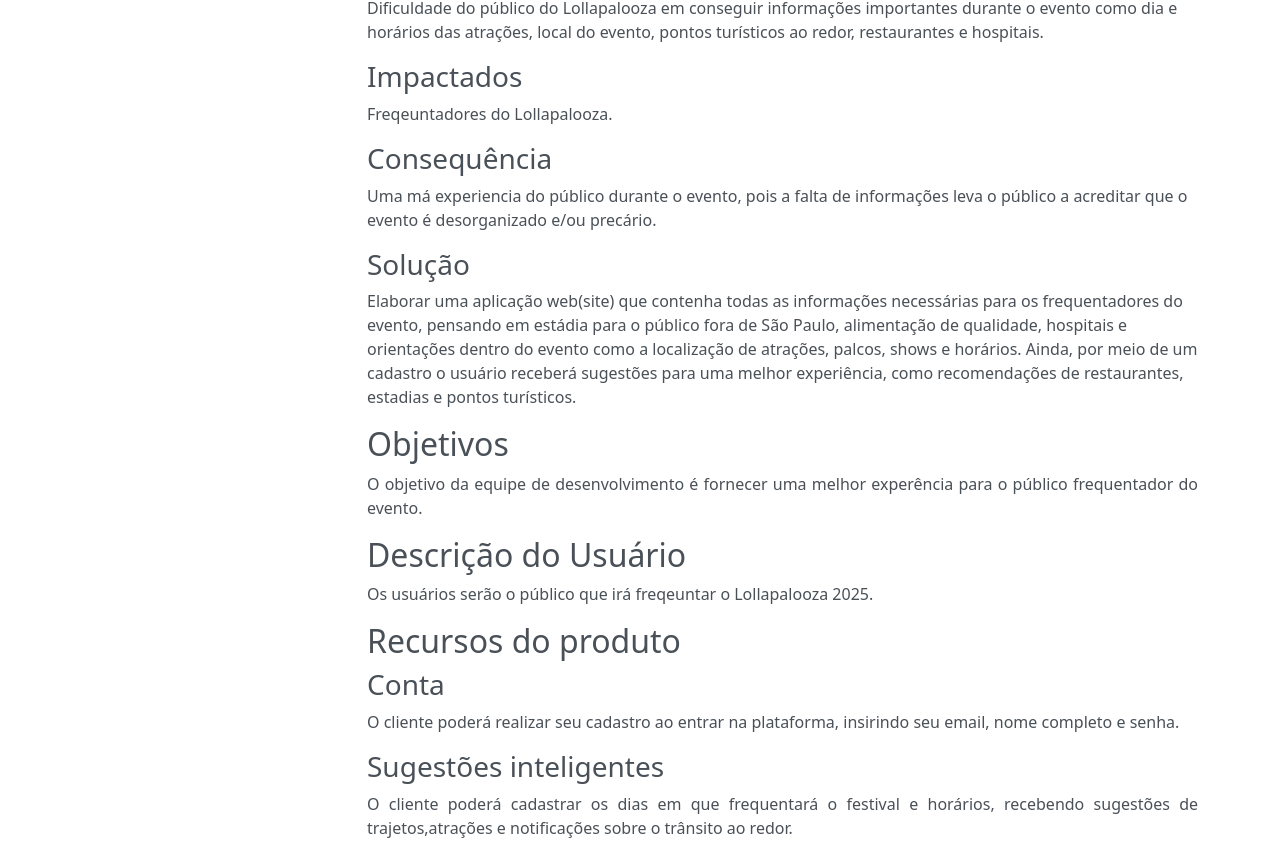
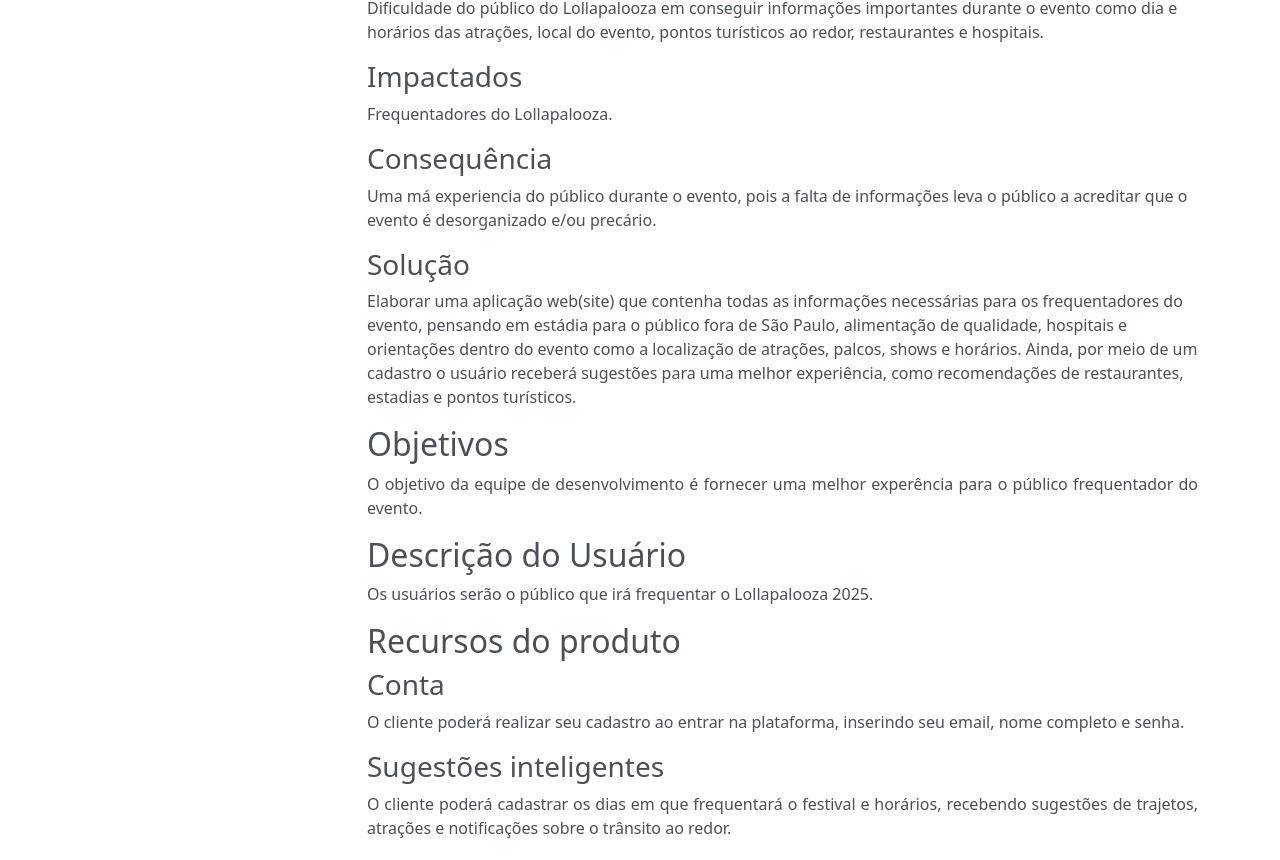
Before and after one commit to Projetos-de-Extensao/PFE_24.2_8001_II_RaveBreaking, an MkDocs documentation site: the page built from docs/base/documento_de_visao.md, in a window 1280 px wide and 1400 px high. Shown: the part 510-1370 px from the top of the window. Built offline with MkDocs 1.6.1, drawn with Linux system fonts in a browser that asks for light colours; nearby versions of some CDN libraries.

Commit message:
Update documento_de_visao.md

```diff
--- a/docs/base/documento_de_visao.md
+++ b/docs/base/documento_de_visao.md
@@ -20,7 +20,7 @@
 
 ### Impactados
 
-Freqeuntadores do Lollapalooza.
+Frequentadores do Lollapalooza.
 
 ### Consequência
 
@@ -39,7 +39,7 @@
 ## Descrição do Usuário
 
 <p align = "justify">
-Os usuários serão o público que irá freqeuntar o Lollapalooza 2025.
+Os usuários serão o público que irá frequentar o Lollapalooza 2025.
 </p>
 
 ## Recursos do produto
@@ -47,14 +47,14 @@
 ### Conta
 
 <p align = "justify">
-O cliente poderá realizar seu cadastro ao entrar na plataforma, insirindo seu email, nome completo e senha.
+O cliente poderá realizar seu cadastro ao entrar na plataforma, inserindo seu email, nome completo e senha.
 </p>
 
 
 ### Sugestões inteligentes
 
 <p align = "justify">
-O cliente poderá cadastrar os dias em que frequentará o festival e horários, recebendo sugestões de trajetos,atrações e notificações sobre o trânsito ao redor.
+O cliente poderá cadastrar os dias em que frequentará o festival e horários, recebendo sugestões de trajetos, atrações e notificações sobre o trânsito ao redor.
 </p>
 
 ### Pesquisa
```
